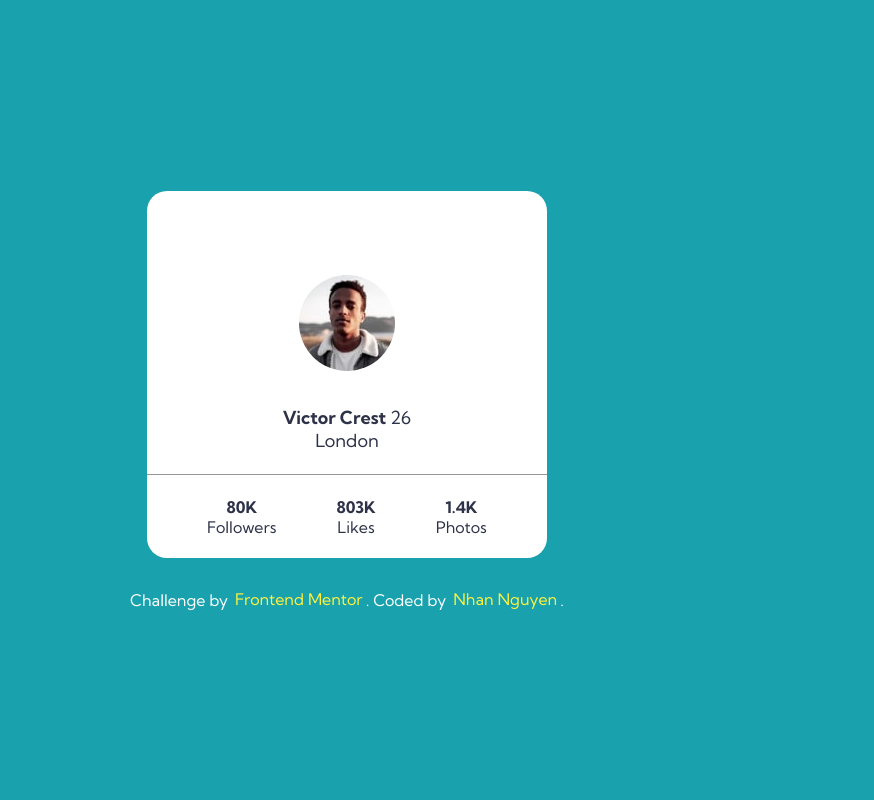
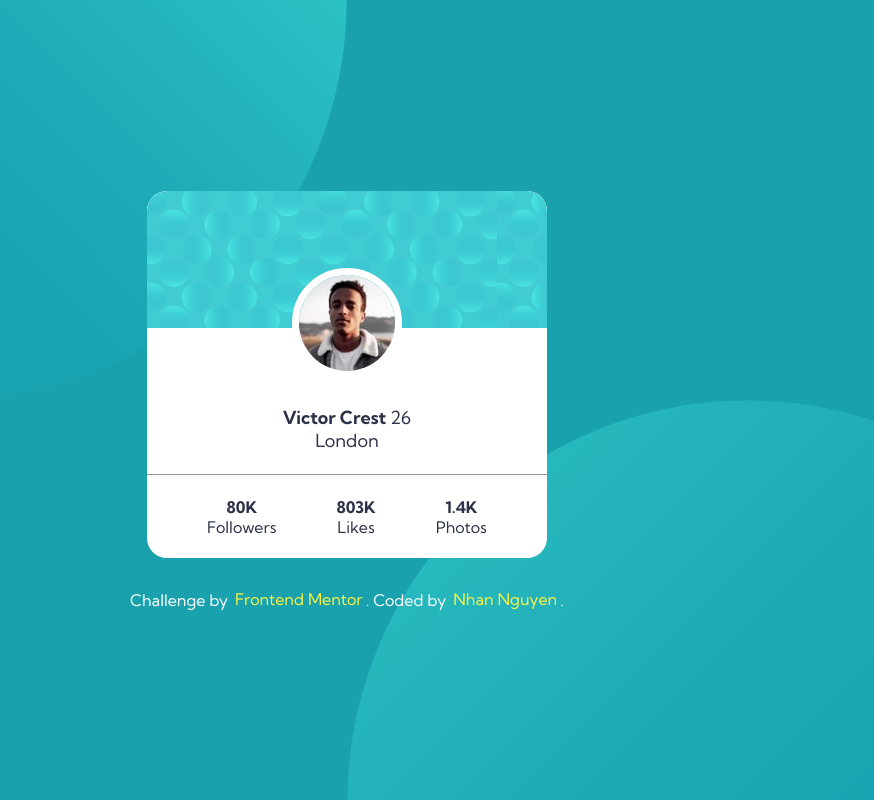
Before and after one commit to edwardnguyen225/front_end_mentor, a plain HTML site: page profile-card-component-main/index.html in a window 1280 px wide. Shown: the whole page, without its empty margins (293-1167 px from the left). Drawn offline with nearby package versions, Linux system fonts and the light colour scheme; files that its build step writes are made by us from their sources; the site is published under a folder, as on GitHub Pages, so addresses that start at the root find nothing.

Commit message:
Fix path bug

```diff
--- a/profile-card-component-main/app/scss/_card.scss
+++ b/profile-card-component-main/app/scss/_card.scss
@@ -20,7 +20,7 @@
     height: 37.5%;
     max-height: 140px;
 
-    background-image: url(/images/bg-pattern-card.svg);
+    background-image: url(../images/bg-pattern-card.svg);
     border-top-left-radius: inherit;
     border-top-right-radius: inherit;
 
--- a/profile-card-component-main/app/scss/_global.scss
+++ b/profile-card-component-main/app/scss/_global.scss
@@ -16,8 +16,8 @@ body {
   font-family: "Kumbh Sans", sans-serif;
 
   //   It's more efficient by this way than media queries
-  background: url(/images/bg-pattern-top.svg) calc((50vw - 100vh)) -50vh,
-    url(/images/bg-pattern-bottom.svg) 50vw 50vh;
+  background: url(../images/bg-pattern-top.svg) calc((50vw - 100vh)) -50vh,
+    url(../images/bg-pattern-bottom.svg) 50vw 50vh;
   background-size: auto 100vh;
   background-repeat: no-repeat;
   background-color: $darkCyan;
```
